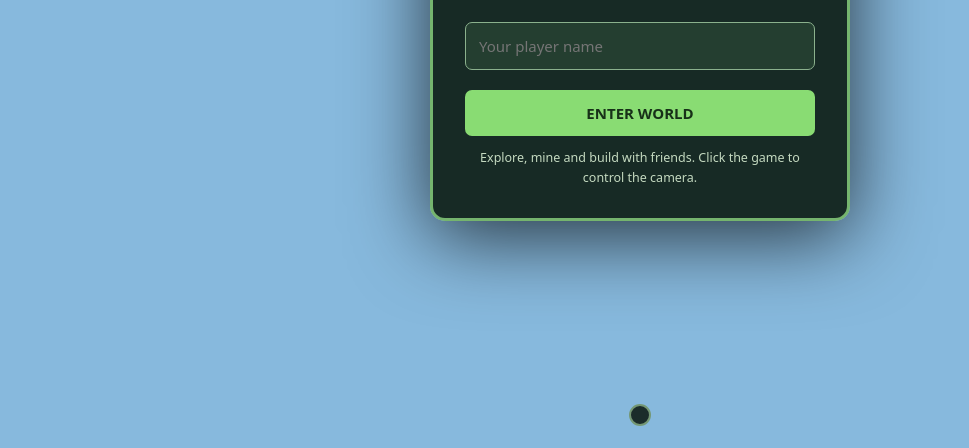
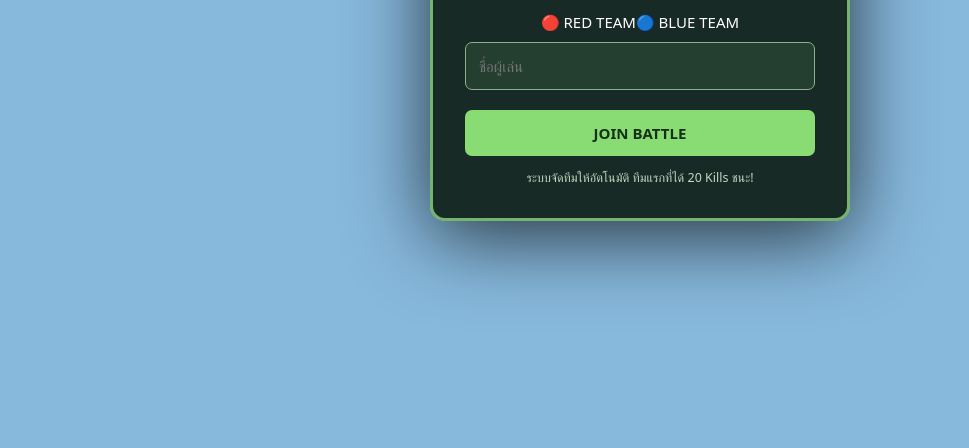
Before and after one commit to TGodexe/battle-royale-survival, a website with bundled scripts: page public/index.html in a window 1280 px wide. Shown: the part 352-800 px from the top of the page, without its empty margins (0-969 px from the left). Built offline with nearby package versions, Linux system fonts and the light colour scheme; files whose address does not match are found by name.

Commit message:
Replace block sandbox with team deathmatch FPS

```diff
--- a/public/index.html
+++ b/public/index.html
@@ -1 +1 @@
-<!doctype html><html lang="en"><head><meta charset="utf-8"><meta name="viewport" content="width=device-width,initial-scale=1"><title>BLOCK WORLD 3D — Multiplayer</title><link rel="stylesheet" href="/style.css"></head><body><div id="viewport"></div><header><strong>⛏ BLOCK WORLD 3D</strong><span id="online">Connecting...</span><span id="coords"></span></header><aside id="help">Click game: lock mouse · WASD: move · Mouse: look · Left click: mine · Right click: build · 1–6: block · Esc: unlock</aside><div id="crosshair">+</div><div id="hotbar"></div><section id="menu"><h1>BLOCK WORLD 3D</h1><p>First-person multiplayer block sandbox</p><input id="name" maxlength="18" placeholder="Your player name"><button id="join">ENTER WORLD</button><small>Explore, mine and build with friends. Click the game to control the camera.</small></section><script src="/socket.io/socket.io.js"></script><script type="module" src="/game.js"></script></body></html>
+<!doctype html><html lang="th"><head><meta charset="utf-8"><meta name="viewport" content="width=device-width,initial-scale=1"><title>FRONTLINE — Team FPS</title><link rel="stylesheet" href="/style.css"></head><body><div id="viewport"></div><header><strong>FRONTLINE</strong><span id="score">RED 0 : 0 BLUE</span><span id="timer">05:00</span><span id="online">Connecting...</span></header><div id="crosshair">+</div><div id="hitmarker">✕</div><div id="feed"></div><div id="hud"><span id="team">TEAM</span><span id="hp">♥ 100</span><span id="ammo">30 / ∞</span><span id="kd">K 0 / D 0</span></div><aside id="help">WASD เดิน • เมาส์เล็ง • คลิกซ้ายยิง • R เติมกระสุน • Esc ปลดเมาส์</aside><section id="menu"><h1>FRONTLINE</h1><p>3D MULTIPLAYER TEAM DEATHMATCH</p><div class="teams"><span>🔴 RED TEAM</span><span>🔵 BLUE TEAM</span></div><input id="name" maxlength="18" placeholder="ชื่อผู้เล่น"><button id="join">JOIN BATTLE</button><small>ระบบจัดทีมให้อัตโนมัติ ทีมแรกที่ได้ 20 Kills ชนะ!</small></section><script src="/socket.io/socket.io.js"></script><script type="module" src="/game.js"></script></body></html>
```
